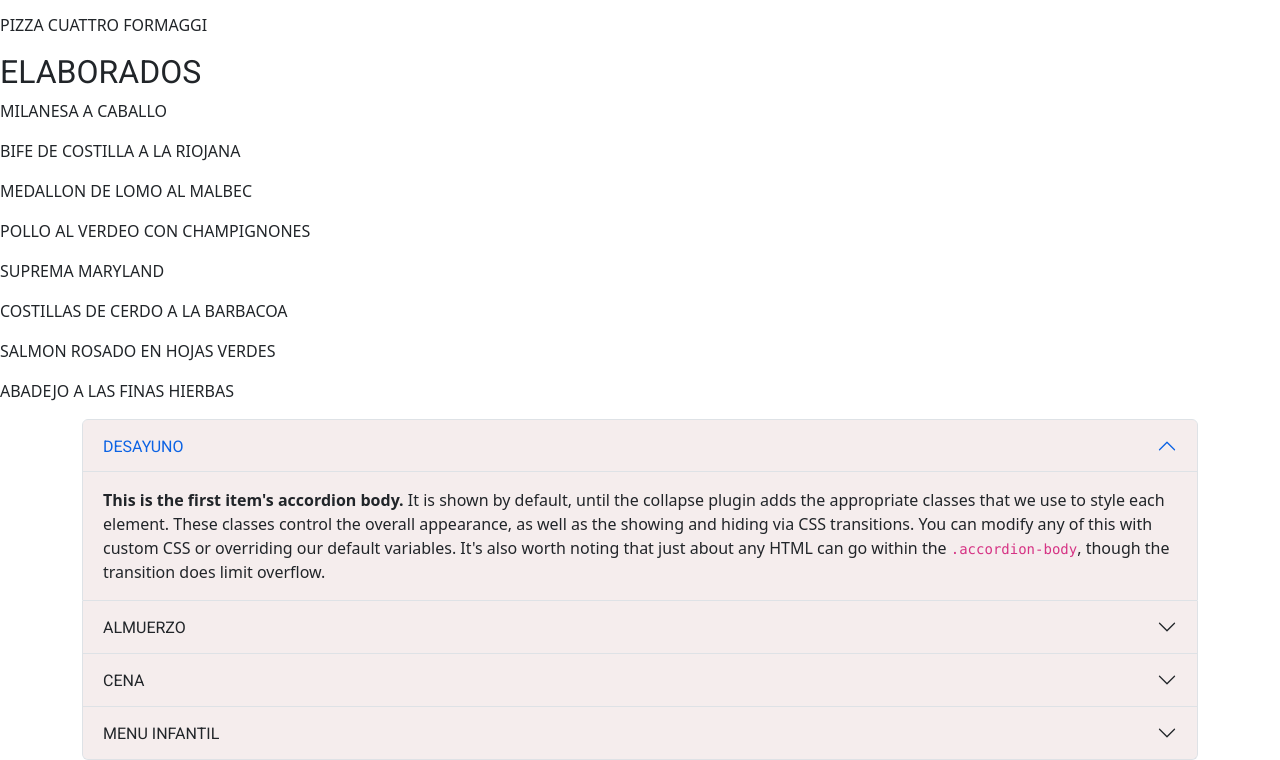
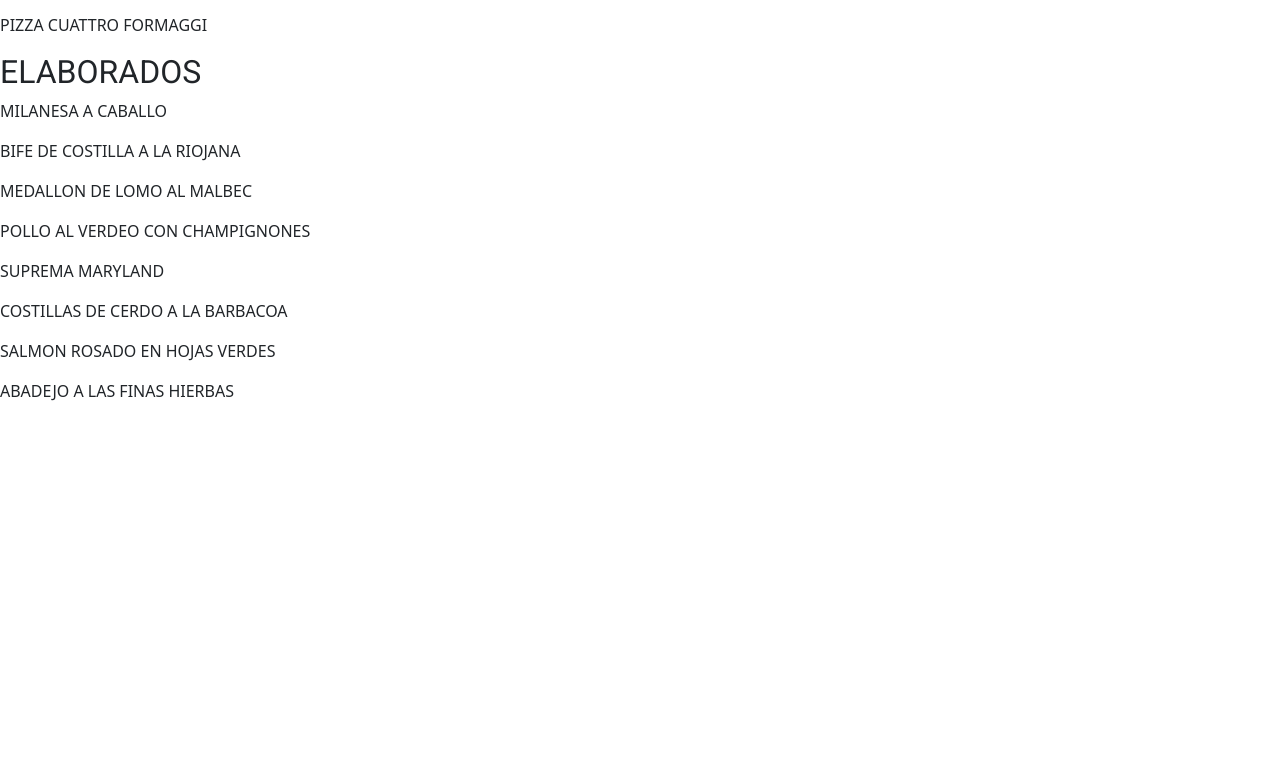
Before and after one commit to apsicofante/Comision330752ProyectoFinal, a website: page pages/menu.html in a window 1280 px wide. Shown: the part 848-1608 px from the top of the page. After the commit the page ends 1251 px from the top, so only its background shows below. Drawn offline with nearby package versions, Linux system fonts and the light colour scheme; files that its build step writes are made by us from their sources; files whose address does not match are found by name.

Commit message:
correcciones en menu

```diff
--- a/pages/menu.html
+++ b/pages/menu.html
@@ -121,59 +121,7 @@
                         <p>ABADEJO A LAS FINAS HIERBAS</p>
                     </div>
                 </section>
-            </div>
-                <div class="container movileMenu">
-                  <div class="accordion" id="accordionExample">
-                    <div class="accordion-item">
-                      <h2 class="accordion-header" id="headingOne">
-                        <button class="accordion-button" style="background-color: rgb(223, 195, 195, 0.3)" type="button" data-bs-toggle="collapse" data-bs-target="#collapseOne" aria-expanded="true" aria-controls="collapseOne">
-                          DESAYUNO
-                        </button>
-                      </h2>
-                      <div id="collapseOne" class="accordion-collapse collapse show" aria-labelledby="headingOne" data-bs-parent="#accordionExample">
-                        <div class="accordion-body" style="background-color: rgb(223, 195, 195, 0.3)">
-                          <strong>This is the first item's accordion body.</strong> It is shown by default, until the collapse plugin adds the appropriate classes that we use to style each element. These classes control the overall appearance, as well as the showing and hiding via CSS transitions. You can modify any of this with custom CSS or overriding our default variables. It's also worth noting that just about any HTML can go within the <code>.accordion-body</code>, though the transition does limit overflow.
-                        </div>
-                      </div>
-                    </div>
-                    <div class="accordion-item">
-                      <h2 class="accordion-header" id="headingTwo">
-                        <button class="accordion-button collapsed" style="background-color: rgb(223, 195, 195, 0.3)" type="button" data-bs-toggle="collapse" data-bs-target="#collapseTwo" aria-expanded="false" aria-controls="collapseTwo">
-                          ALMUERZO
-                        </button>
-                      </h2>
-                      <div id="collapseTwo" class="accordion-collapse collapse" aria-labelledby="headingTwo" data-bs-parent="#accordionExample">
-                        <div class="accordion-body" style="background-color: rgb(223, 195, 195, 0.3)">
-                          <strong>This is the second item's accordion body.</strong> It is hidden by default, until the collapse plugin adds the appropriate classes that we use to style each element. These classes control the overall appearance, as well as the showing and hiding via CSS transitions. You can modify any of this with custom CSS or overriding our default variables. It's also worth noting that just about any HTML can go within the <code>.accordion-body</code>, though the transition does limit overflow.
-                        </div>
-                      </div>
-                    </div>
-                    <div class="accordion-item">
-                      <h2 class="accordion-header" id="headingThree">
-                        <button class="accordion-button collapsed" style="background-color: rgb(223, 195, 195, 0.3)" type="button" data-bs-toggle="collapse" data-bs-target="#collapseThree" aria-expanded="false" aria-controls="collapseThree">
-                          CENA
-                        </button>
-                      </h2>
-                      <div id="collapseThree" class="accordion-collapse collapse" aria-labelledby="headingThree" data-bs-parent="#accordionExample">
-                        <div class="accordion-body" style="background-color: rgb(223, 195, 195, 0.3)">
-                          <strong>This is the third item's accordion body.</strong> It is hidden by default, until the collapse plugin adds the appropriate classes that we use to style each element. These classes control the overall appearance, as well as the showing and hiding via CSS transitions. You can modify any of this with custom CSS or overriding our default variables. It's also worth noting that just about any HTML can go within the <code>.accordion-body</code>, though the transition does limit overflow.
-                        </div>
-                      </div>
-                    </div>
-                    <div class="accordion-item">
-                      <h2 class="accordion-header" id="headingFour">
-                        <button class="accordion-button collapsed" style="background-color: rgb(223, 195, 195, 0.3)" type="button" data-bs-toggle="collapse" data-bs-target="#collapseFour" aria-expanded="false" aria-controls="collapseFour">
-                          MENU INFANTIL
-                        </button>
-                      </h2>
-                      <div id="collapseFour" class="accordion-collapse collapse" aria-labelledby="headingFour" data-bs-parent="#accordionExample">
-                        <div class="accordion-body" style="background-color: rgb(223, 195, 195, 0.3)">
-                          <strong>This is the four item's accordion body.</strong> It is hidden by default, until the collapse plugin adds the appropriate classes that we use to style each element. These classes control the overall appearance, as well as the showing and hiding via CSS transitions. You can modify any of this with custom CSS or overriding our default variables. It's also worth noting that just about any HTML can go within the <code>.accordion-body</code>, though the transition does limit overflow.
-                        </div>
-                      </div>
-                    </div>
-                  </div>
-                </div>
+              </div>
             </section>
         </main>
     </div>
```
